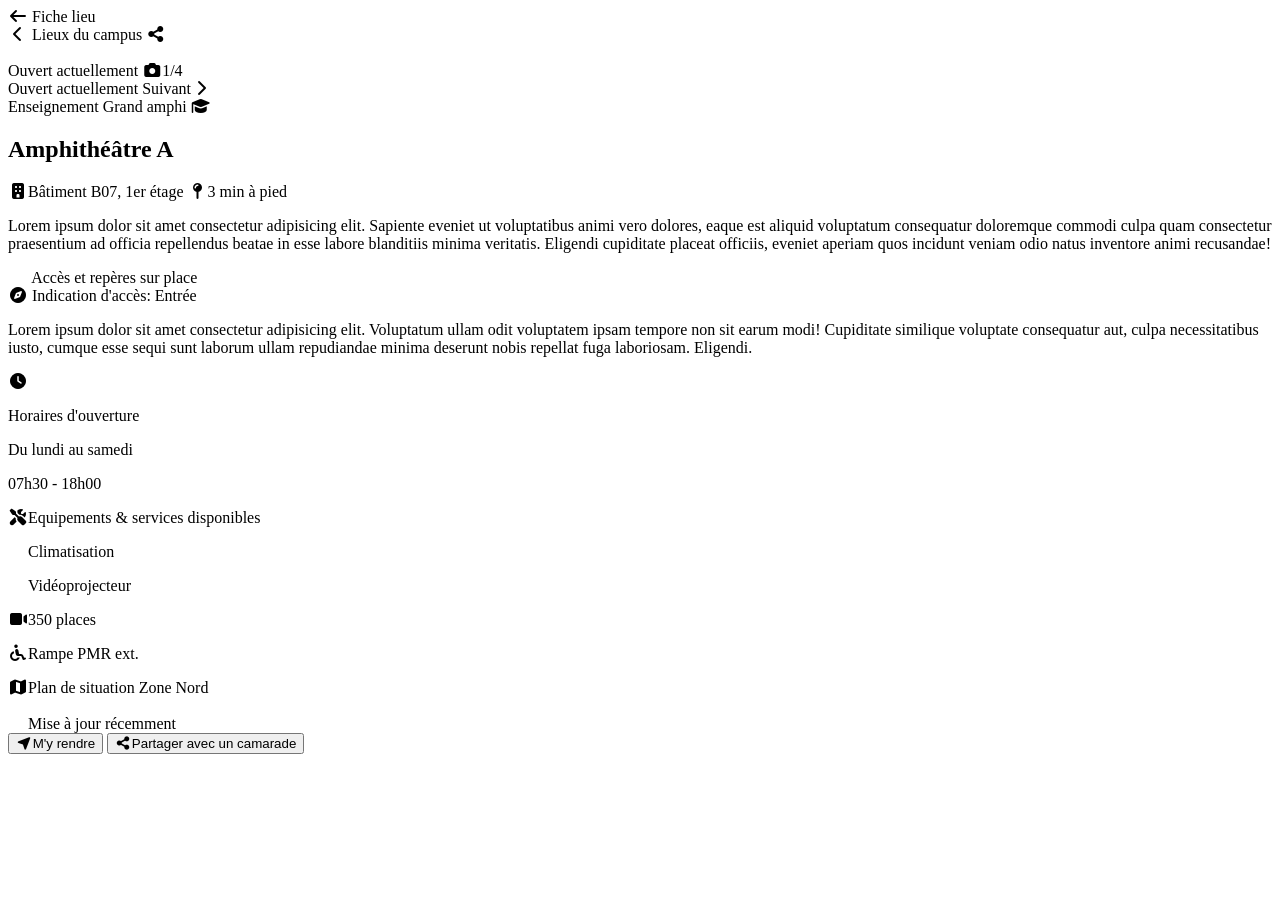
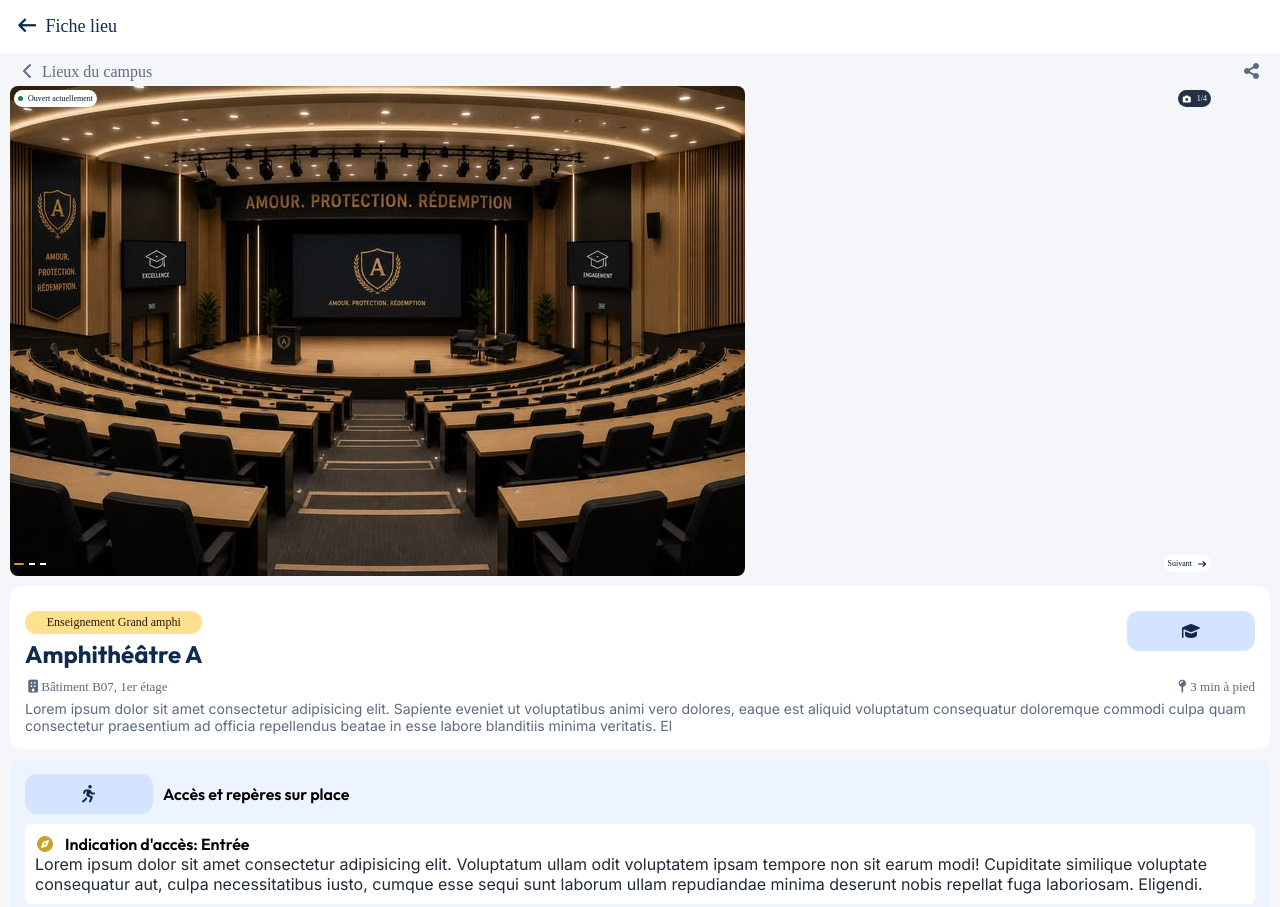
Before and after one commit to traorenfamory095-star/Parcours-fronted, a plain HTML site: page 01-html-css/index.html in a window 1280 px wide. Shown: the top 907 px of the page. Before the commit the page ends 800 px from the top, so only its background shows below. Drawn offline with Linux system fonts and the light colour scheme.

Commit message:
stylisation de la structure

```diff
--- a/01-html-css/index.html
+++ b/01-html-css/index.html
@@ -4,56 +4,62 @@
     <meta charset="UTF-8">
     <meta name="viewport" content="width=device-width, initial-scale=1.0">
     <title>Document</title>
+    <link rel="stylesheet" href="variables.css">
     <link rel="stylesheet" href="style.css">
     <link rel="stylesheet" href="css/all.min.css">
+    <link rel="preconnect" href="https://fonts.googleapis.com">
+   <link rel="preconnect" href="https://fonts.gstatic.com" crossorigin>
+   <link href="https://fonts.googleapis.com/css2?family=Inter:wght@400;500;600&family=Outfit:wght@600;700&display=swap" rel="stylesheet">
 </head>
 <body>
-    <main>
-        <div class="header">
+    <header>
         <span><i class="fas fa-arrow-left"></i></span>
         <span>Fiche lieu</span>
-        </div>
-
+    </header>
+    <main>
         <div class="container">
-            <div>
+            <div class="lieu-c">
                 <span><i class="fas fa-chevron-left"></i> Lieux du campus</span>
                 <span><i class="fas fa-share-nodes"></i></span>
             </div>
 
             <div class="img-container">
-                <img src="" alt="">
-                <div>
-                    <span>Ouvert actuellement</span>
+                <img src="./image/amphi.jpg" alt="photo amphi">
+                <div class="amphi-head">
+                    <span> <p class="pt-vert"></p>Ouvert actuellement</span>
                     <span><i class="fas fa-camera"></i>1/4</span>
                 </div>
-                <div>
-                    <span>Ouvert actuellement</span>
-                    <span>Suivant<i class="fas fa-chevron-right"></i></span>
+                <div class="amphi-foot">
+                    <span>
+                        <span class="pt-actif"></span>
+                        <span class="pt-inactif"></span>
+                        <span class="pt-inactif"></span>
+                    </span>
+                    <span class="svt">Suivant<i class="fas fa-arrow-right"></i></span>
                 </div>
             </div>
 
             <div class="desc">
-                <div>
+                <div class="desc-entete">
+                    <div class="desc-A">
                         <span>Enseignement Grand amphi</span>
+                        <h2>Amphithéâtre A</h2>
+                    </div>
                     <span><i class="fas fa-graduation-cap"></i></span>
                 </div>
-                <h2>Amphithéâtre A</h2>
-                <div>
+                <div class="indic">
                     <span><i class="fas fa-building"></i>Bâtiment B07, 1er étage</span>
                     <span><i class="fas fa-map-pin"></i>3 min à pied</span>
                 </div>
                 <p>
-                    Lorem ipsum dolor sit amet consectetur adipisicing elit. Sapiente eveniet ut voluptatibus animi vero dolores, eaque est aliquid voluptatum consequatur doloremque commodi culpa quam consectetur praesentium ad officia repellendus beatae in esse labore blanditiis minima veritatis. Eligendi cupiditate placeat officiis,
-                    eveniet aperiam quos incidunt veniam odio natus inventore animi recusandae!
+                    Lorem ipsum dolor sit amet consectetur adipisicing elit. Sapiente eveniet ut voluptatibus animi vero dolores, eaque est aliquid voluptatum consequatur doloremque commodi culpa quam consectetur praesentium ad officia repellendus beatae in esse labore blanditiis minima veritatis. El
                 </p>
             </div>
 
             <div class="indication">
-                <div>
-                    <span><i class="fas fa-person-standing"></i></span>
-                    <span>Accès et repères sur place</span>
-                </div>
-                <div>
+                <span ><i class="fas fa-person-running run"></i>Accès et repères sur place</span>
+
+                <div class="indication-card">
                     <div>
                         <span><i class="fas fa-compass"></i> Indication d'accès: Entrée</span>
                         <p>Lorem ipsum dolor sit amet consectetur adipisicing elit. Voluptatum ullam odit voluptatem ipsam tempore non sit earum modi! Cupiditate similique voluptate consequatur aut, culpa necessitatibus iusto, cumque esse sequi sunt laborum ullam repudiandae
@@ -74,14 +80,13 @@
                 </div>
             </div>
 
-            <div>
+            <div class="equipement">
                 <span><i class="fas fa-screwdriver-wrench"></i>Equipements & services disponibles</span>
                 <div>
-                    <p><i class="fas fa-air-vent"></i>Climatisation</p>
-                    <p><i class="fas fa-sofa"></i>Vidéoprojecteur</p>
-                    <p><i class="fas fa-video"></i>350 places</p>
+                    <p><i class="fas fa-temperature-low"></i>Climatisation</p>
+                    <p><i class="fas fa-video"></i>Vidéoprojecteur</p>
+                    <p><i class="fas fa-chair"></i>350 places</p>
                     <p><i class="fas fa-wheelchair"></i>Rampe PMR ext.</p>
-                </div>
                 </div>
             </div>
 
@@ -95,15 +100,29 @@
                 </div>
             </div>
 
-        <div>
-            <span><i class="fas fa-"></i>Mise à jour récemment</span>
+            <div class="notif">
+                <span><i class="fas fa-circle-question"></i>Mise à jour récemment</span>
             </div>
 
-        <div>
+            <div class="btns">
                 <button type="button"><i class="fas fa-location-arrow"></i>M'y rendre</button>
                 <button type="button"><i class="fas fa-share-nodes"></i>Partager avec un camarade</button>
             </div>
-
+        </div>
     </main>
+    <footer>
+        <div>
+            <i class="fas fa-map"></i>
+            <p>Carte</p>
+        </div>
+        <div>
+            <i class="fas fa-building"></i>
+            <p>Répertoire</p>
+        </div>
+        <div>
+            <i class="fas fa-circle-question"></i>
+            <p>Infos</p>
+        </div>
+    </footer>
 </body>
 </html>
--- a/01-html-css/style.css
+++ b/01-html-css/style.css
@@ -0,0 +1,373 @@
+*{
+    margin: 0;
+    padding: 0;
+    box-sizing: border-box;
+
+}
+
+body{
+    background: var(--color-canvas);
+}
+
+/*en-tete*/
+
+header{
+    padding: 1rem;
+    display: flex;
+    gap: 7px;
+    font-size: large;
+    background-color: var(--color-card);
+    color: var(--color-navy);
+    border: var(--color-border);
+}
+
+
+/*contenu de la page*/
+.container{
+    padding: 10px;
+}
+
+.lieu-c{
+    display: flex;
+    justify-content: space-between;
+    padding: 0 8px;
+    color: var(--color-text-muted);
+    font-weight: var();
+}
+
+/*image style*/
+
+.img-container{
+    margin-top: 5px;
+    position: relative;
+}
+
+.img-container img{
+    max-width: 100%;
+    border-radius: var(--radius);
+    height: auto;
+    display: block;
+}
+
+.amphi-head, .amphi-foot{
+    position: absolute;
+    width: 95%;
+    display: flex;
+    justify-content: space-between;
+    align-items: center;
+    font-size: small;
+    margin: 4px;
+    color: aliceblue;
+}
+
+.amphi-head{
+    top: 0;
+}
+
+.amphi-head span:first-child, .svt{
+    background: var(--color-card);
+    display: flex;
+    align-items: center;
+    gap: 5px;
+    color: var(--color-tertiary);
+    font-weight: 100;
+    padding: 4px;
+    border-radius: var(--radius-sheet);
+    font-size: 8px;
+}
+
+.amphi-head span:first-child .pt-vert{
+    width: 5px;
+    height: 5px;
+    background-color: var(--color-success);
+    border-radius: 50%;
+}
+
+.amphi-head span:last-child{
+    background: var(--color-inverse-surface);
+    color: var(--color-on-primary);
+    font-weight: 100;
+    padding: 4px;
+    border-radius: var(--radius-sheet);
+    font-size: 8px;
+    display: flex;
+    gap: 5px;
+    align-items: center;
+}
+
+.amphi-foot{
+    bottom: 0;
+}
+
+.amphi-foot span:first-child{
+    display: flex;
+    align-items: center;
+    justify-content: center;
+    gap: 5px;
+    color: var(--color-on-primary);
+    font-weight: 100;
+    border-radius: var(--radius-sheet);
+    font-size: 19px;
+}
+
+
+.amphi-foot span:first-child .pt-actif {
+    background: var(--color-gold);
+    height: 2px;
+    width: 10px;
+    top: 5px;
+}
+
+.amphi-foot span:first-child .pt-inactif {
+    background: var(--color-card);
+    height: 2px;
+    width: 6px;
+    top: 5px;
+}
+
+/*Amphi description*/
+.desc {
+    background: var(--color-card);
+    margin-top: 10px;
+    padding: 15px;
+    border-radius: var(--radius-md);
+}
+
+.desc-entete {
+    display: flex;
+    justify-content: space-between;
+    margin: 10px 0;
+
+}
+
+
+.desc-entete span:last-child {
+    display: flex;
+    background: var(--color-primary-fixed);
+    border-radius: var(--radius-md);
+    color: var(--color-navy);
+    align-items: center;
+    justify-content: center;
+    height: 2.5rem;
+    width: 10vw;
+}
+
+.desc-A{
+    display: grid;
+    gap: 5px;
+}
+
+.desc-A span {
+    background: var(--color-secondary-fixed);
+    display: flex;
+    justify-content: center;
+    gap: 5px;
+    color: var(--color-on-secondary-fixed);
+    font-weight: 100;
+    padding: 4px;
+    border-radius: var(--radius-sheet);
+    font-size: 12px;
+}
+
+
+.desc-A h2{
+    color: var(--color-navy);
+    font-family: var(--font-display);
+}
+
+.indic{
+    display: flex;
+    justify-content: space-between;
+    font-size: small;
+    margin: 5px 0;
+    color: var(--color-text-muted);
+}
+
+.desc p {
+    font-family: var(--font-body);
+    color: var(--color-text);
+}
+
+/*Indication*/
+.indication {
+    background: var(--color-surface-container-low);
+    margin: 10px  auto;
+    border-radius: var(--radius);
+    padding: 15px;
+}
+
+.indication span:first-child {
+    display: flex;
+    gap: 10px;
+    align-items: center;
+    font-family: 'Outfit';
+}
+
+.indication span:first-child .run {
+    display: flex;
+    background: var(--color-primary-fixed);
+    border-radius: var(--radius-md);
+    color: var(--color-navy);
+    align-items: center;
+    justify-content: center;
+    height: 2.5rem;
+    width: 10vw;
+}
+
+.indication .indication-card {
+    background-color: var(--color-card);
+    margin: 10px 0;
+    border-radius: var(--radius);
+    padding: 10px;
+}
+
+.indication-card span i {
+    color: var(--color-gold);
+}
+
+.indication-card p {
+    font-family: var(--font-body);
+    color: var(--color-text);
+}
+
+/*horaire*/
+.horaire {
+    display: flex;
+    background: var(--color-card);
+    border-radius: var(--radius);
+    padding: 15px;
+    gap: 10px;
+}
+
+.horaire div:first-child{
+    display: flex;
+    background: var(--color-primary-fixed);
+    border-radius: var(--radius-md);
+    color: var(--color-navy);
+    align-items: center;
+    justify-content: center;
+    height: 2.5rem;
+    width: 10vw;
+}
+
+.horaire div:last-child p:nth-child(1), p:nth-child(3){
+    font-family: 'Inter';
+    font-size: 14px;
+    color: var(--color-text-muted);
+}
+
+.horaire div:last-child p:nth-child(2){
+    font-family: 'Outfit';
+    color: var(--color-text);
+}
+
+/*Equipement*/
+.equipement {
+    display: grid;
+    gap: 10px;
+    background: var(--color-card);
+    border-radius: var(--radius);
+    margin: 15px 0;
+    padding: 15px;
+}
+
+.equipement span {
+    display: flex;
+    gap: 8px;
+    font-family: 'Inter';
+    font-weight: bold;
+}
+
+.equipement div{
+    display: grid;
+    grid-template-columns: repeat(2,1fr);
+    gap: 10px;
+}
+
+.equipement div p{
+    background-color: var(--color-surface-container-low);
+    color: var(--color-text);
+    padding: 6px;
+    border-radius: var(--radius);
+}
+
+/*Plan*/
+.plan{
+    background-color: var(--color-card);
+    font-family: 'Inter';
+    padding: 15px;
+    border-radius: var(--radius);
+}
+
+.plan div:nth-child(1){
+    display: flex;
+    font-family: 'Outfit';
+    justify-content: space-between;
+    font-size: 14px;
+}
+
+.plan div:nth-child(1) span:last-child{
+    background-color: var(--color-primary-fixed);
+    padding: 5px;
+    border-radius: var(--radius);
+}
+
+/*notification*/
+.notif{
+    background: var(--color-primary-fixed);
+    padding: 10px;
+    margin: 10px auto;
+    border-radius: var(--radius);
+    font-family: 'Inter';
+    font-size: 14px;
+    color: var(--color-text-muted);
+}
+
+.btns{
+    display: grid;
+    gap: 10px;
+}
+
+button {
+    display: flex;
+    padding: 12px;
+    border-radius: var(--radius);
+    gap: 8px;
+    border: 0.5px;
+    justify-content: center;
+    align-items: center;
+    font-family: 'Outfit';
+}
+
+.btns button:first-child {
+    background: var(--color-navy);
+    color: var(--color-on-primary);
+}
+
+.btns button:first-child i{
+    color: var(--color-gold);
+}
+
+.btns button:last-child{
+    background-color: var(--color-primary-fixed);
+}
+
+/*Footer*/
+footer {
+    display: flex;
+    justify-content: space-evenly;
+    background: var(--color-card);
+    color: var(--color-navy);
+}
+
+footer div{
+    display: flex;
+    flex-direction: column;
+    justify-content: center;
+    align-items: center;
+    padding: 10px;
+}
+
+footer div:nth-child(2) i{
+    color: var(--color-gold);
+}
--- /dev/null
+++ b/01-html-css/variables.css
@@ -0,0 +1,212 @@
+/* ==========================================================
+   UGANC GUIDE : variables CSS (design tokens)
+   Source : design system "UGANC GUIDE" + charte graphique v1.0
+   Usage  : <link rel="stylesheet" href="variables.css"> avant style.css
+            puis  color: var(--color-primary);
+   ========================================================== */
+
+/* Polices (Outfit pour les titres, Inter pour le texte).
+   À charger dans le <head> du HTML :
+   <link rel="preconnect" href="https://fonts.googleapis.com">
+   <link rel="preconnect" href="https://fonts.gstatic.com" crossorigin>
+   <link href="https://fonts.googleapis.com/css2?family=Inter:wght@400;500;600&family=Outfit:wght@600;700&display=swap" rel="stylesheet">
+*/
+
+:root {
+  /* ---------- 1. COULEURS : jeu complet du design system ---------- */
+
+  /* Surfaces */
+  --color-surface: #f8f9ff;
+  --color-surface-dim: #cbdbf4;
+  --color-surface-bright: #f8f9ff;
+  --color-surface-container-lowest: #ffffff;
+  --color-surface-container-low: #eef4ff;
+  --color-surface-container: #e5eeff;
+  --color-surface-container-high: #dbe9ff;
+  --color-surface-container-highest: #d3e4fc;
+  --color-surface-variant: #d3e4fc;
+  --color-surface-tint: #485f82;
+  --color-background: #f8f9ff;
+
+  /* Textes sur surfaces */
+  --color-on-surface: #1f2a37;
+  --color-on-surface-variant: #5b6b80;
+  --color-on-background: #1f2a37;
+
+  /* Surfaces inversées */
+  --color-inverse-surface: #223144;
+  --color-inverse-on-surface: #eaf1ff;
+  --color-inverse-primary: #b0c8f0;
+
+  /* Contours */
+  --color-outline: #74777f;
+  --color-outline-variant: #d9dfe7;
+
+  /* Primaire : bleu marine */
+  --color-primary: #0f2a4a;
+  --color-on-primary: #ffffff;
+  --color-primary-container: #1a3a5f;
+  --color-on-primary-container: #7a92b7;
+  --color-primary-fixed: #d4e3ff;
+  --color-primary-fixed-dim: #b0c8f0;
+  --color-on-primary-fixed: #001c3a;
+  --color-on-primary-fixed-variant: #304869;
+
+  /* Secondaire : or */
+  --color-secondary: #a8841a;
+  --color-on-secondary: #ffffff;
+  --color-secondary-container: #c9a227;
+  --color-on-secondary-container: #0f2a4a;
+  --color-secondary-fixed: #ffe08e;
+  --color-secondary-fixed-dim: #ecc246;
+  --color-on-secondary-fixed: #241a00;
+  --color-on-secondary-fixed-variant: #584400;
+
+  /* Tertiaire */
+  --color-tertiary: #00162c;
+  --color-on-tertiary: #ffffff;
+  --color-tertiary-container: #002b4e;
+  --color-on-tertiary-container: #5e94d2;
+  --color-tertiary-fixed: #d2e4ff;
+  --color-tertiary-fixed-dim: #a0caff;
+  --color-on-tertiary-fixed: #001c37;
+  --color-on-tertiary-fixed-variant: #00497e;
+
+  /* Erreur */
+  --color-error: #ba1a1a;
+  --color-on-error: #ffffff;
+  --color-error-container: #ffdad6;
+  --color-on-error-container: #93000a;
+
+  /* ---------- 2. COULEURS : alias sémantiques (ceux que tu utiliseras le plus) ---------- */
+
+  --color-navy: #0f2a4a;            /* bleu UGANC : barres, boutons principaux */
+  --color-gold: #c9a227;            /* or repère : destination, accents, jamais en grand aplat */
+  --color-gold-text: #a8841a;       /* or lisible pour du texte sur fond clair */
+  --color-info: #1d5c96;            /* bleu maritime : alertes, état actif du bouton */
+  --color-success: #1e7e4e;         /* vert : "Ouvert", itinéraire terminé */
+
+  --color-text: #1f2a37;            /* texte principal */
+  --color-text-muted: #5b6b80;      /* texte secondaire : distances, numéros */
+  --color-canvas: #f4f6f9;          /* fond des pages */
+  --color-card: #ffffff;            /* fond des cartes et fiches */
+  --color-border: #d9dfe7;          /* bordures et séparateurs */
+
+  /* ---------- 3. TYPOGRAPHIE ---------- */
+
+  --font-display: "Outfit", Calibri, Arial, sans-serif;
+  --font-body: "Inter", Calibri, Arial, sans-serif;
+
+  /* display-lg */
+  --text-display-lg-family: var(--font-display);
+  --text-display-lg-size: 32px;
+  --text-display-lg-weight: 700;
+  --text-display-lg-line: 40px;
+
+  /* headline-lg */
+  --text-headline-lg-family: var(--font-display);
+  --text-headline-lg-size: 26px;
+  --text-headline-lg-weight: 700;
+  --text-headline-lg-line: 34px;
+
+  /* headline-md */
+  --text-headline-md-family: var(--font-display);
+  --text-headline-md-size: 22px;
+  --text-headline-md-weight: 600;
+  --text-headline-md-line: 30px;
+
+  /* headline-sm */
+  --text-headline-sm-family: var(--font-display);
+  --text-headline-sm-size: 18px;
+  --text-headline-sm-weight: 600;
+  --text-headline-sm-line: 26px;
+
+  /* body-lg */
+  --text-body-lg-family: var(--font-body);
+  --text-body-lg-size: 18px;
+  --text-body-lg-weight: 400;
+  --text-body-lg-line: 28px;
+
+  /* body-md : taille de base (jamais en dessous de 16px sur mobile) */
+  --text-body-md-family: var(--font-body);
+  --text-body-md-size: 16px;
+  --text-body-md-weight: 400;
+  --text-body-md-line: 24px;
+
+  /* body-md-bold */
+  --text-body-md-bold-family: var(--font-body);
+  --text-body-md-bold-size: 16px;
+  --text-body-md-bold-weight: 600;
+  --text-body-md-bold-line: 24px;
+
+  /* label-lg */
+  --text-label-lg-family: var(--font-body);
+  --text-label-lg-size: 14px;
+  --text-label-lg-weight: 600;
+  --text-label-lg-line: 20px;
+
+  /* label-md */
+  --text-label-md-family: var(--font-body);
+  --text-label-md-size: 13px;
+  --text-label-md-weight: 500;
+  --text-label-md-line: 18px;
+
+  /* label-sm */
+  --text-label-sm-family: var(--font-body);
+  --text-label-sm-size: 12px;
+  --text-label-sm-weight: 600;
+  --text-label-sm-line: 16px;
+  --text-label-sm-tracking: 0.02em;
+
+  /* ---------- 4. ARRONDIS ---------- */
+
+  --radius-sm: 0.25rem;     /* 4px  : cases à cocher */
+  --radius: 0.5rem;         /* 8px  : défaut */
+  --radius-md: 0.75rem;     /* 12px : boutons, champs, cartes */
+  --radius-lg: 1rem;        /* 16px */
+  --radius-xl: 1.5rem;      /* 24px */
+  --radius-full: 9999px;    /* pastilles, puces, badges */
+  --radius-sheet: 20px;     /* coins supérieurs des panneaux du bas */
+
+  /* ---------- 5. ESPACEMENTS ---------- */
+
+  --space-xs: 0.25rem;      /* 4px  */
+  --space-sm: 0.5rem;       /* 8px  */
+  --space-md: 1rem;         /* 16px */
+  --space-lg: 1.5rem;       /* 24px */
+  --space-xl: 2rem;         /* 32px */
+  --gutter: 1rem;
+  --margin: 1rem;
+
+  /* ---------- 6. ÉLÉVATION (ombres) ---------- */
+
+  --shadow-0: none;                                        /* niveau 0 : fond */
+  --shadow-1: none;                                        /* niveau 1 : carte, bordure 1px seulement */
+  --shadow-2: 0 2px 6px rgba(15, 42, 74, 0.08);            /* niveau 2 : barre de recherche flottante */
+  --shadow-3: 0 -4px 16px rgba(15, 42, 74, 0.12);          /* niveau 3 : panneau du bas */
+
+  /* ---------- 7. COMPOSANTS : dimensions utiles ---------- */
+
+  --touch-target: 44px;            /* taille minimale d'une zone cliquable */
+  --button-height: 48px;
+  --button-padding-x: 20px;
+  --input-height: 48px;
+  --input-padding-x: 16px;
+  --chip-height: 36px;
+  --checkbox-size: 24px;
+  --step-marker-size: 32px;
+  --guide-rail-width: 2px;
+
+  --focus-ring: 2px solid var(--color-gold);
+  --focus-ring-offset: 2px;
+
+  /* ---------- 8. POINTS DE RUPTURE (référence, non utilisables dans @media) ----------
+     Les variables CSS ne fonctionnent pas dans @media : écris ces valeurs directement.
+     Mobile compact : 360px à 479px  (marge 1rem)
+     Mobile large   : 480px à 767px  (marge 1.25rem)
+     Tablette+      : à partir de 768px (marge 2rem, gouttière 1.5rem)
+  */
+  --margin-mobile-large: 1.25rem;
+  --margin-tablet: 2rem;
+  --gutter-tablet: 1.5rem;
+}
```
Also changed, not shown: 01-html-css/image/amphi.jpg (added). Lines whose indentation alone changed are shown as unchanged.
